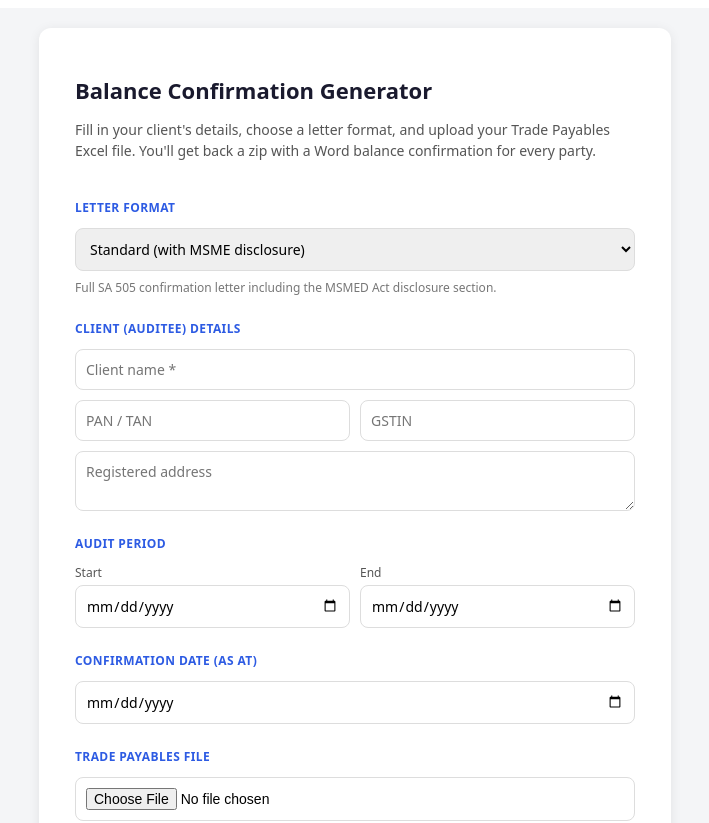
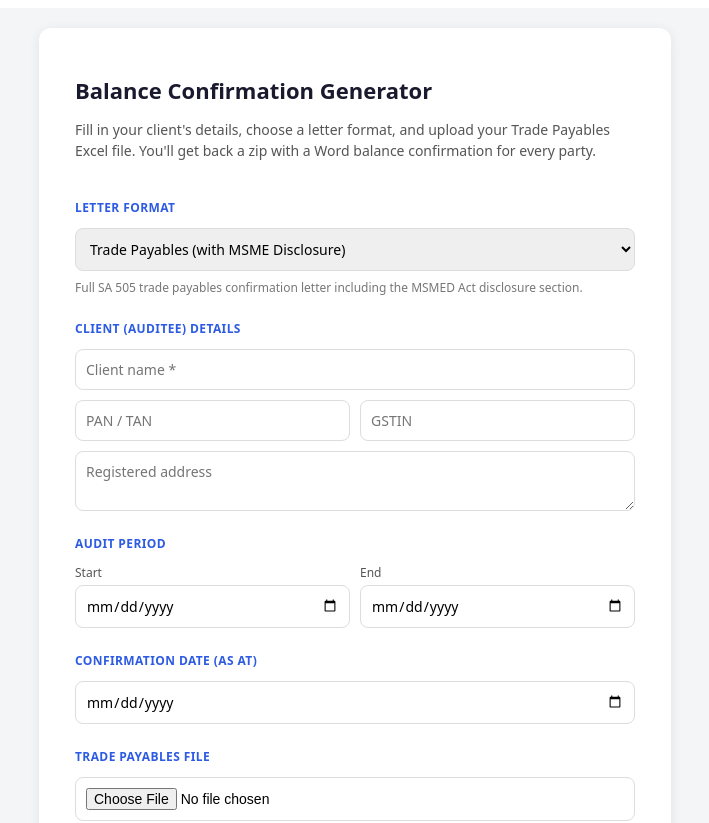
Before and after one commit to Jayesh3001/balance-confirm-tool, a Next.js app: page / in a window 1280 px wide. Shown: the top 823 px of the page, without its empty margins (285-994 px from the left). Built offline with nearby package versions, Linux system fonts and the light colour scheme.

Commit message:
Rename payables labels, add trade receivables template

```diff
--- a/templates/config.js
+++ b/templates/config.js
@@ -1,20 +1,28 @@
 // Add more templates here as you create them.
 // `file` must match a .docx file inside the /templates folder, containing
 // the same {party_name} and {balance} tags, plus any of the batch-level tags
-// used in fields.js (client_name, client_pan, etc).
+// used in the form (client_name, client_pan, client_gstin, client_address,
+// audit_period_start, audit_period_end, confirmation_date).
 module.exports = [
   {
-    id: "standard",
-    label: "Standard (with MSME disclosure)",
+    id: "payables_standard",
+    label: "Trade Payables (with MSME Disclosure)",
     file: "template_standard.docx",
     description:
-      "Full SA 505 confirmation letter including the MSMED Act disclosure section.",
+      "Full SA 505 trade payables confirmation letter including the MSMED Act disclosure section.",
   },
   {
-    id: "simple",
-    label: "Simple (no MSME disclosure)",
+    id: "payables_simple",
+    label: "Trade Payables (no MSME Disclosure)",
     file: "template_simple.docx",
     description:
-      "Shorter version for parties where MSME disclosure isn't required.",
+      "Trade payables confirmation letter without the MSME disclosure section.",
+  },
+  {
+    id: "receivables",
+    label: "Trade Receivables",
+    file: "template_receivables.docx",
+    description:
+      "SA 505 trade receivables (debtor) confirmation letter.",
   },
 ];
```
Also changed, not shown: 1 other file (tests, documents, lock files or other folders).
